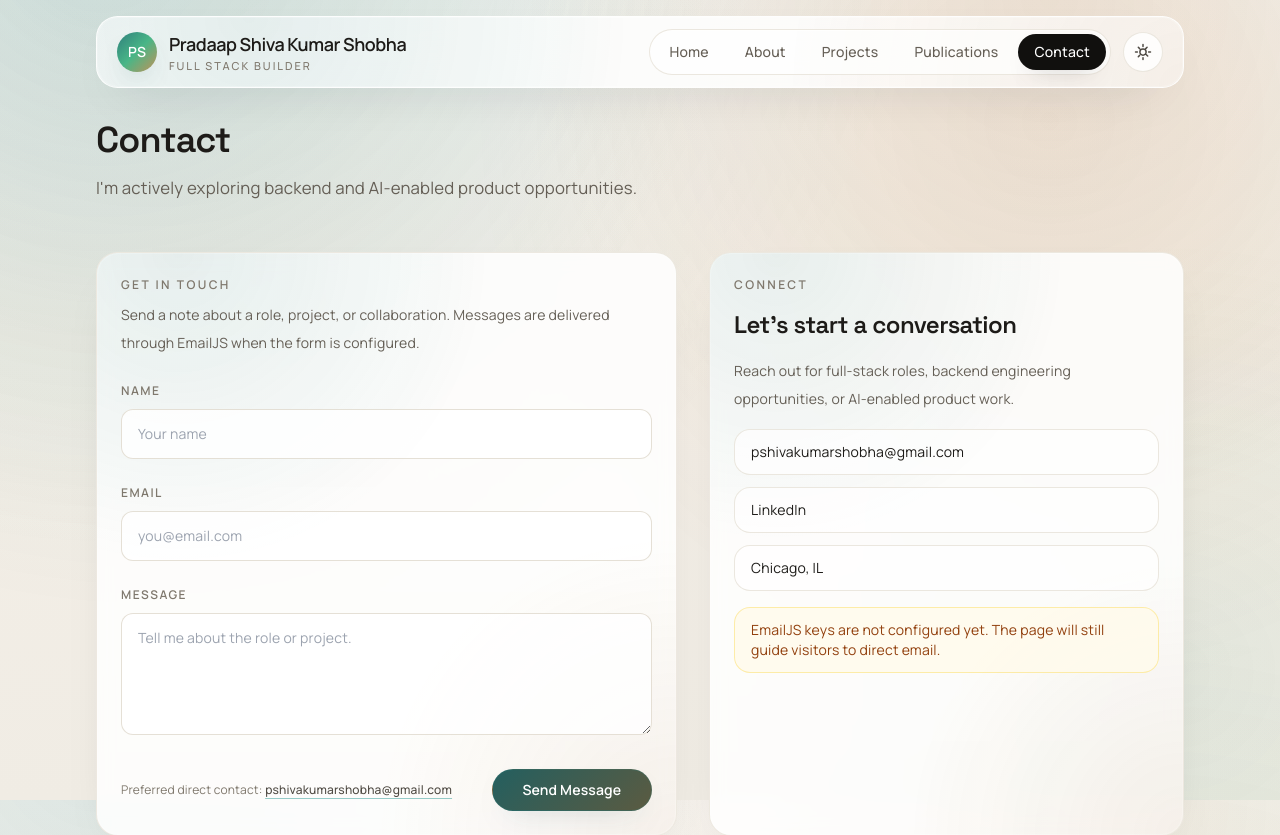
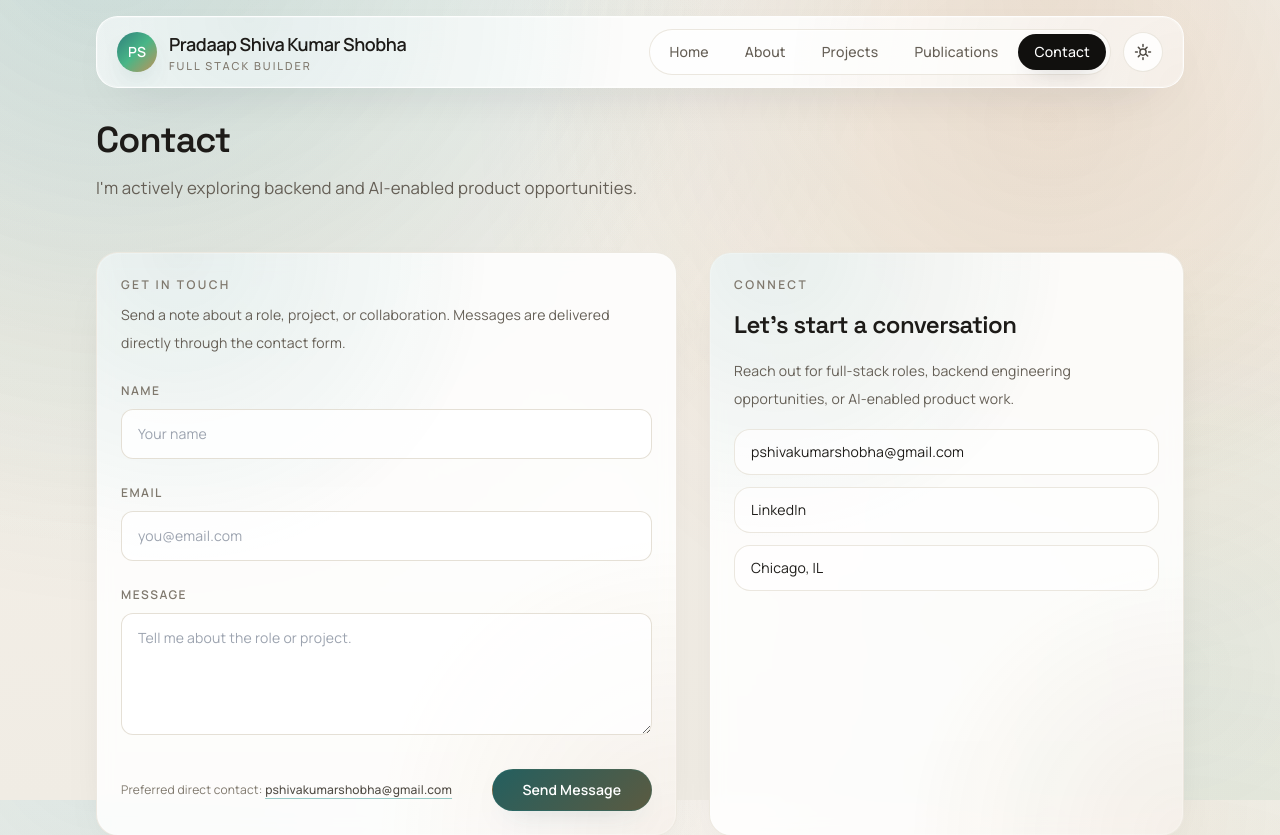
Before and after one commit to Pradaap-SS/pradaap-portfolio, a Nuxt app: page /contact in a window 1280 px wide. Shown: the top 835 px of the page. Built offline with nearby package versions, Linux system fonts and the light colour scheme.

Commit message:
feat: update contact form error handling and messaging for improved user experience

```diff
--- a/pages/contact.vue
+++ b/pages/contact.vue
@@ -1,4 +1,5 @@
 <script setup lang="ts">
+import emailjs from '@emailjs/browser'
 import { profile } from '~/data/profile'
 
 type NoticeState = {
@@ -72,10 +73,10 @@ const submitForm = async () => {
   if (!isEmailjsConfigured.value) {
     setNotice(
       {
-        type: 'info',
-        message: `Contact form is not configured yet. Please email me directly at ${profile.email}.`
+        type: 'error',
+        message: 'Unable to send your message right now. Please try again shortly.'
       },
-      5200
+      4200
     )
     return
   }
@@ -83,8 +84,6 @@ const submitForm = async () => {
   isSending.value = true
 
   try {
-    const { default: emailjs } = await import('@emailjs/browser')
-
     await emailjs.send(
       emailjsConfig.value.serviceId!,
       emailjsConfig.value.templateId!,
@@ -141,7 +140,7 @@ useSeoMeta({
         <div class="space-y-2">
           <p class="section-kicker">Get In Touch</p>
           <p class="text-sm leading-7 text-slate-600 dark:text-slate-300">
-            Send a note about a role, project, or collaboration. Messages are delivered through EmailJS when the form is configured.
+            Send a note about a role, project, or collaboration. Messages are delivered directly through the contact form.
           </p>
         </div>
 
@@ -210,9 +209,6 @@ useSeoMeta({
             {{ profile.location }}
           </div>
         </div>
-        <p v-if="!isEmailjsConfigured" class="rounded-2xl border border-amber-200/70 bg-amber-50/85 px-4 py-3 text-sm text-amber-800 dark:border-amber-500/25 dark:bg-amber-500/10 dark:text-amber-200">
-          EmailJS keys are not configured yet. The page will still guide visitors to direct email.
-        </p>
       </div>
     </div>
 
```
